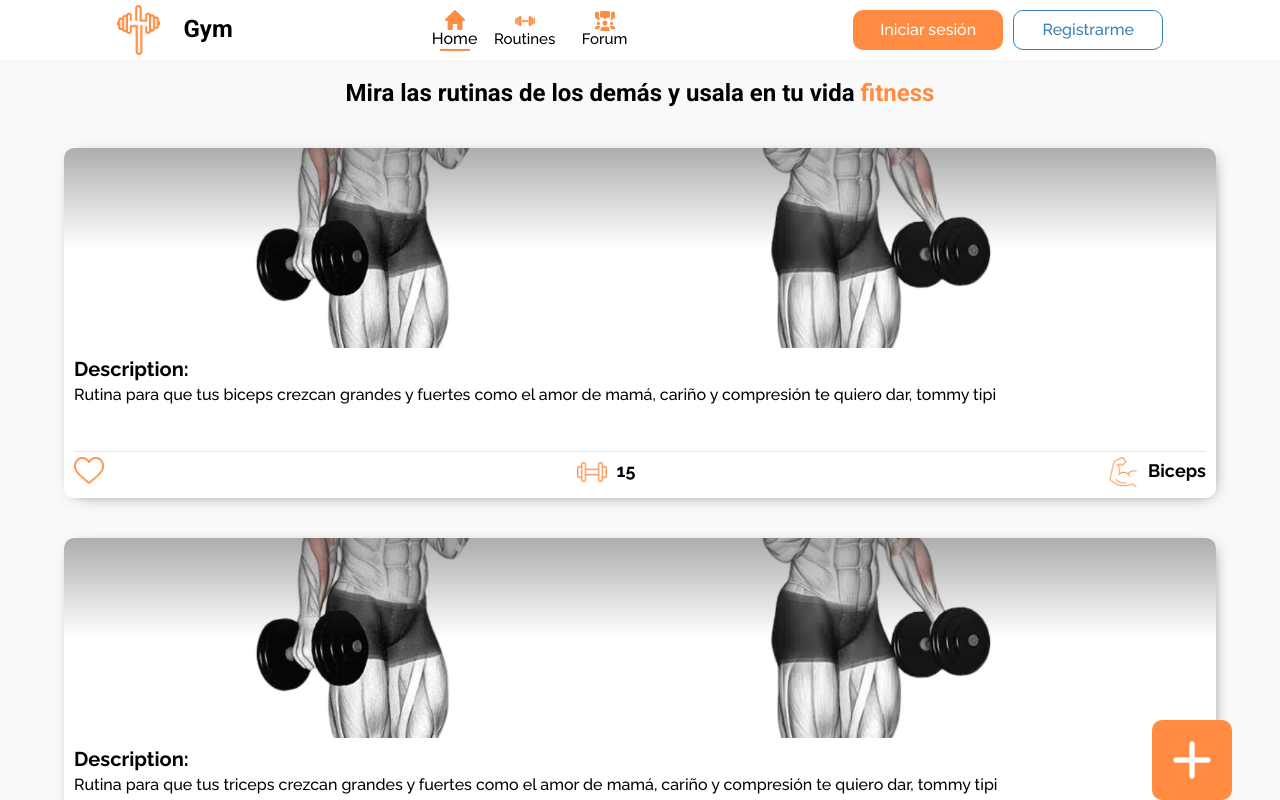
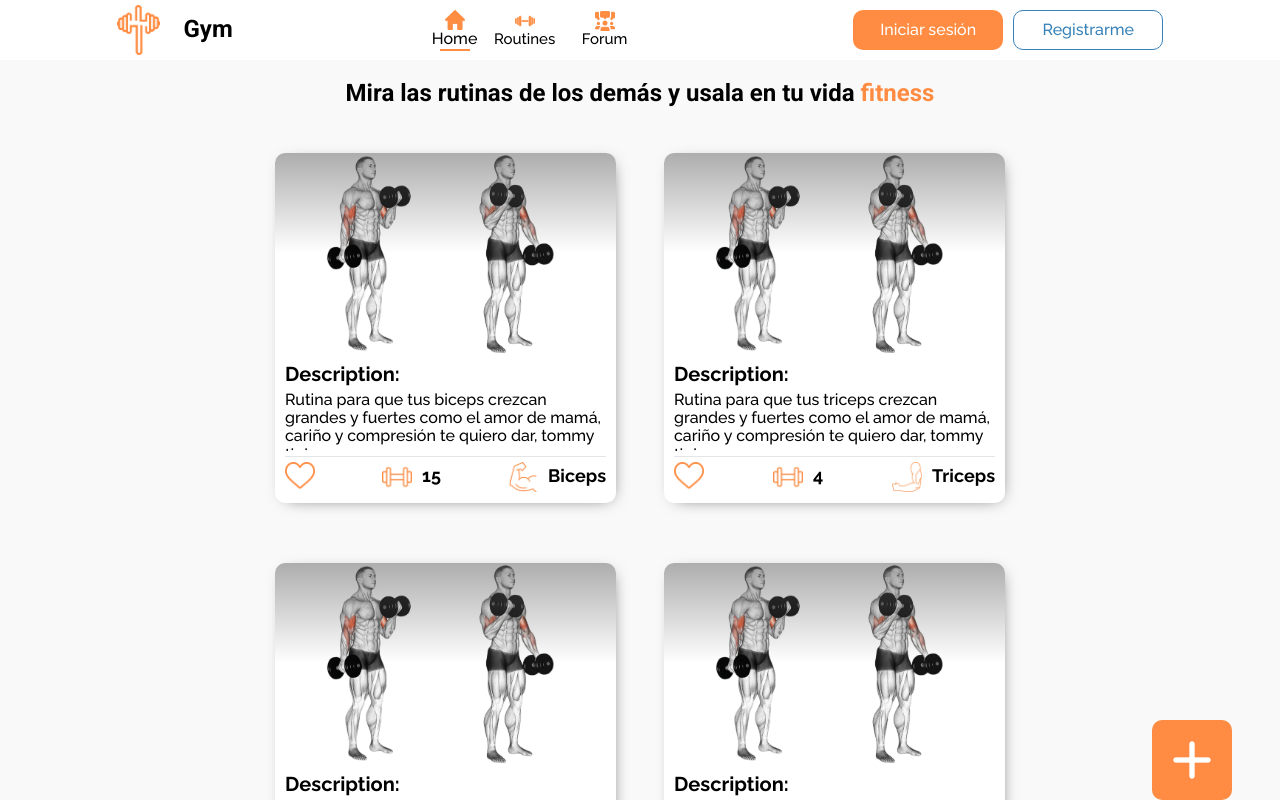
Before and after one commit to pr0d1gy00/gym, a React (Vite) app: page /routines in a window 1280 px wide. Shown: the top 800 px of the page. Built offline with nearby package versions, Linux system fonts and the light colour scheme; no server answers.

Commit message:
modificado los estilos de routine para hacer un mejor responsive

```diff
--- a/src/features/routines/components/Routines.tsx
+++ b/src/features/routines/components/Routines.tsx
@@ -6,10 +6,12 @@ export default function Routines() {
 	return (
 		<section className={styles.container}>
 			<h2>Mira las rutinas de los demás y usala en tu vida <span>fitness</span></h2>
+			<div className={styles.containerRoutines}>
 				<CardRoutine info={'Rutina para que tus biceps crezcan grandes y fuertes como el amor de mamá, cariño y compresión te quiero dar, tommy tipi'} img={ImageRoutine} exercises={'15'} routine={'Biceps'}/>
 				<CardRoutine info={'Rutina para que tus triceps crezcan grandes y fuertes como el amor de mamá, cariño y compresión te quiero dar, tommy tipi'} img={ImageRoutine} exercises={'4'} routine={'Triceps'}/>
 				<CardRoutine info={'Rutina para que tu espalda, oooohh gran espalda crezcan grandes y fuertes como el amor de mamá, cariño y compresión te quiero dar, tommy tipi'} img={ImageRoutine} exercises={'4'} routine={'Back'}/>
 				<CardRoutine info={'Rutina para que tu espalda, oooohh gran espalda crezcan grandes y fuertes como el amor de mamá, cariño y compresión te quiero dar, tommy tipi'} img={ImageRoutine} exercises={'4'} routine={'Back'}/>
+			</div>
 
 		</section>
 	)
--- a/src/features/routines/styles/Routines.module.css
+++ b/src/features/routines/styles/Routines.module.css
@@ -86,6 +86,7 @@ p span{
 	font-size: 1.8rem;
 }
 .cardRoutineExecises img{
+	object-fit: contain;
 	width: 3rem;
 	height: 3rem;
 }
@@ -106,44 +107,20 @@ h2{
 }
 .containerRoutines{
 	width: 100%;
-	height: auto;
-	display: flex;
-	flex-direction: column;
+	display: grid;
+	grid-auto-rows: 40rem;
+	justify-items: center;
 	align-items: center;
+	gap: 1rem;
+	grid-template-columns: repeat(auto-fill,minmax(32rem,1fr));
 	background-color: transparent;
 }
-@media (width > 768px) {
+
+
+@media (width > 1200px){
 	.containerRoutines{
-		display: grid;
-		width: 80%;
-		grid-template-columns: repeat(2,1fr);
-		align-items: normal;
-		justify-items: center;
+		width: 60%;
+		height: 100vh;
+
 	}
 }
-@media (width > 968px) {
-	.containerRoutines{
-		display: grid;
-		width: 90%;
-		grid-template-columns: repeat(3,1fr);
-		align-items: center;
-		justify-items: center;
-	}
-	.card{
-		max-width: 90%;
-		min-width: 90%;
-	}
-}
-@media (width > 1200px){
-	.containerRoutines{
-		display: grid;
-		width: 80%;
-		grid-template-columns: repeat(3,1fr);
-		align-items: center;
-		justify-items: center;
-	}
-	.card{
-		max-width: 90%;
-		min-width: 90%;
-	}
-}
--- a/src/shared/modal/styles/Modal.module.css
+++ b/src/shared/modal/styles/Modal.module.css
@@ -22,7 +22,6 @@
 	background-color: var(--white);
 
 }
-
 .containerButtonClose{
 	margin-top: 0;
 	position: relative;
--- a/src/store/store.ts
+++ b/src/store/store.ts
@@ -7,9 +7,12 @@ type GymState={
 }
 
 export const useGymStore=create<GymState>()(
+
+
 	devtools((set)=>({
 		modal:false,
-			showModal:() =>set((state)=>({
+			showModal:() =>
+				set((state)=>({
 				...state,
 				modal:!state.modal
 			}))
```
Also changed, not shown: src/shared/modal/components/Modal.tsx (+15 -10 lines).
